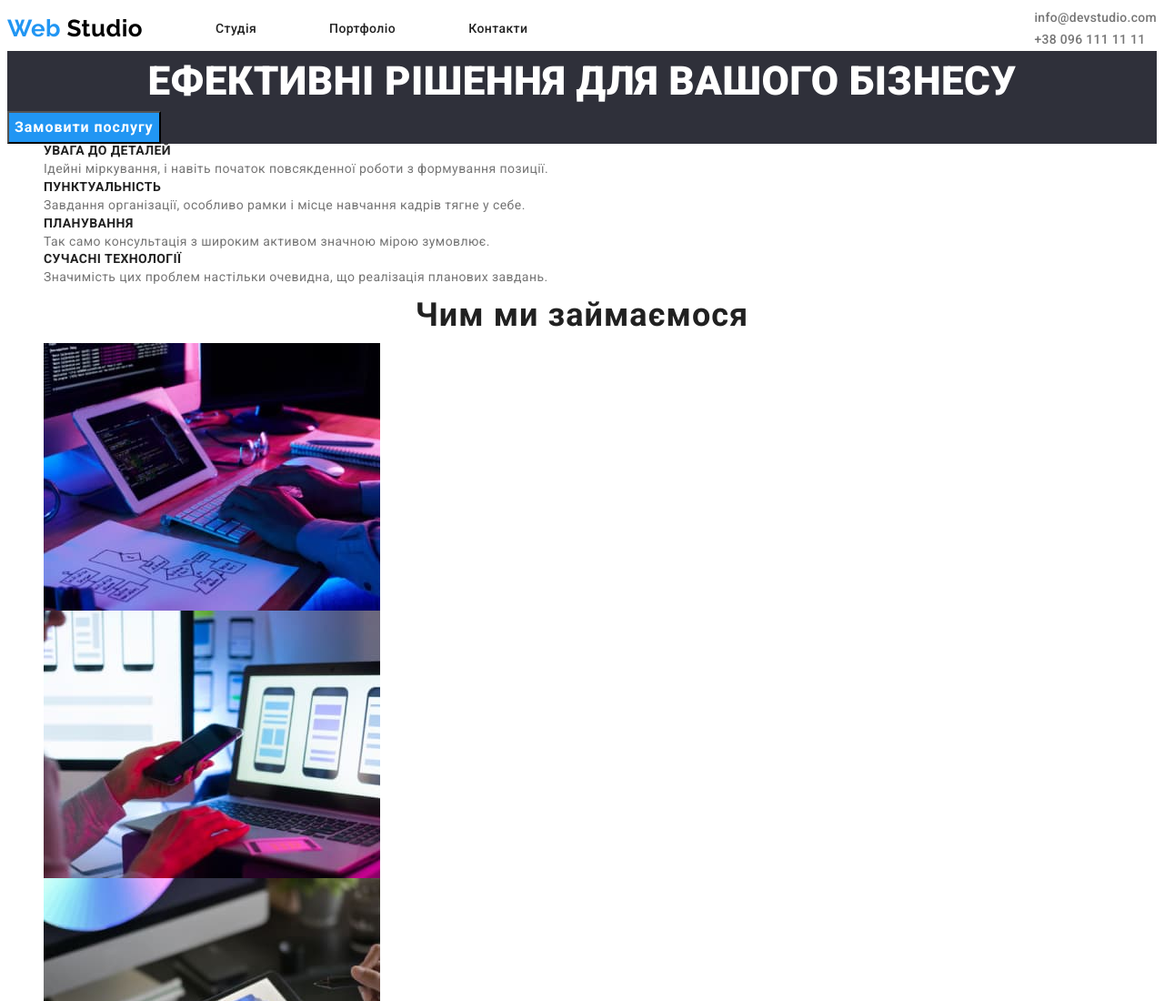
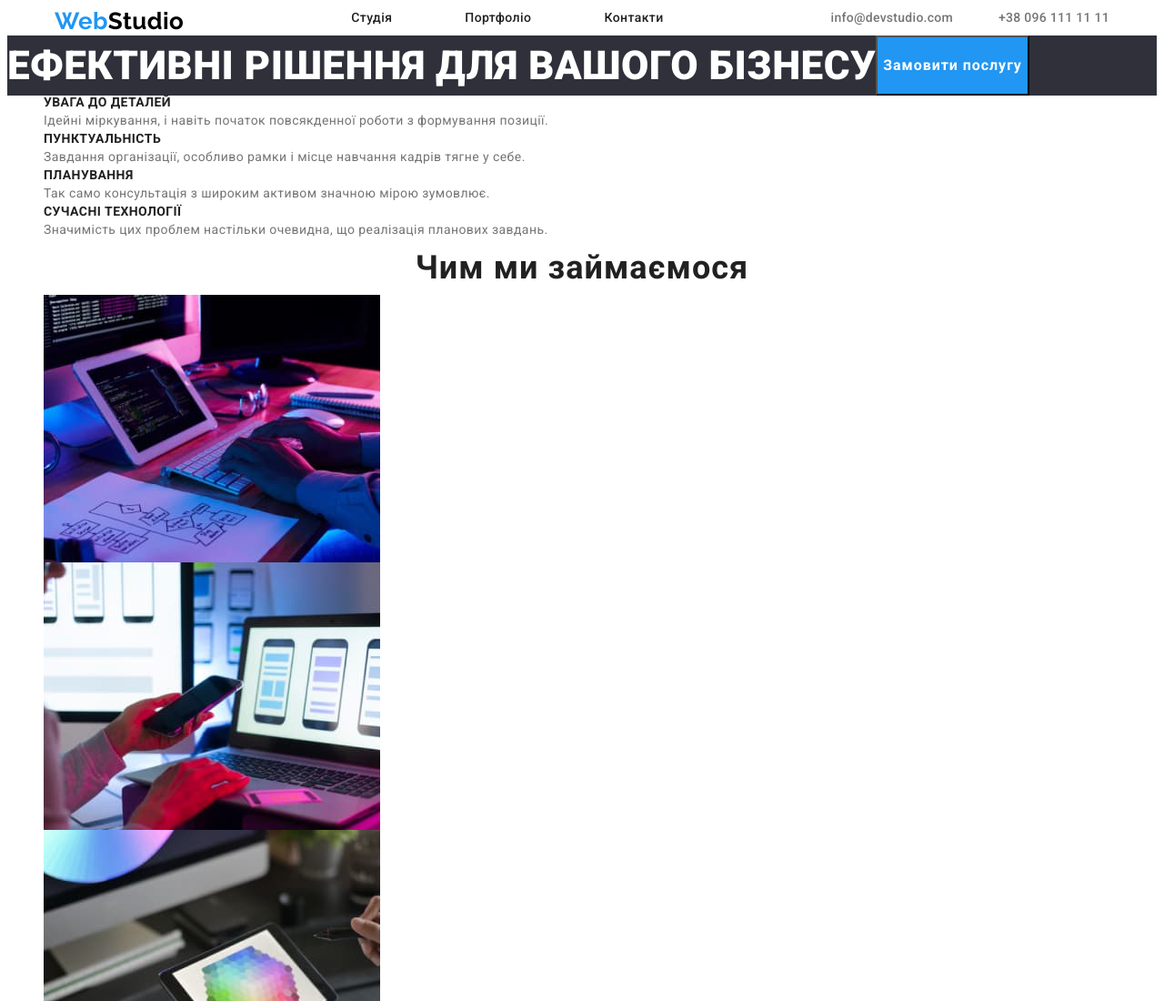
Before and after one commit to Aleksey100ckiy/goit-markup-hw-03, a plain HTML site: page index.html in a window 1280 px wide. Shown: the top 1100 px of the page at 91% size. Drawn offline with Linux system fonts and the light colour scheme.

Commit message:
робить хедер флекс

```diff
--- a/CSS/style.css
+++ b/CSS/style.css
@@ -18,19 +18,38 @@ body{
         letter-spacing: 0.03em;
     color:var(--text-colour);
     }
+
+/* -------------site config------------- */
 img{
     display: block;
 }
-h1, h2, h3, a, p, ul, li{
+h1, h2, h3, a, p{
 margin-top: 0;
 margin-bottom: 0;
+}
+ul, li{
+margin-top: 0;
+margin-bottom: 0;
+}
+/* ---------------header--------------- */
+.conteiner{
+display: flex;
+weight: 1630px;
 }
 .page-header{
 background-color: var(--header-bcg-color);
 }
-.page-header{
+.page-header>*{
 display: flex;
-align-items: center;
+flex-direction: row;
+justify-content: space-around;
+margin-left: auto;
+margin-right: auto;
+}
+.header-nav{
+    display: flex;
+    flex-direction: row;
+    gap: 50px;
 }
 .site-nav{
 display: flex;
@@ -141,9 +160,7 @@ line-height: 1.14;
 letter-spacing: 0.02em;
 color:var(--titles-text-colour);
 }
-.header-nav{
-    margin-left: auto;
-}
+
 .navigation{
 font-family: 'Roboto';
 font-weight: 500;
@@ -186,6 +203,7 @@ text-align: center; }
 .third-section{
 background-color: var(--thirdsec-bcg-color);
 }
+/* ---------------footer--------------- */
 .page-footer{
     background-color:var(--footer-bcg-color);
     color:var(--footer-bigtext-color);
@@ -207,6 +225,7 @@ background-color: var(--thirdsec-bcg-color);
 .footer-nav-link{
     color: var(--footer-navtext-color);
 }
+/* -----------------portfolio page--------------- */
 .portfolio-hero{
     background-color: var(--header-bcg-color);
 }
--- a/index.html
+++ b/index.html
@@ -14,6 +14,7 @@
     />
   </head>
   <body>
+    <div class="page-header">
       <header class="page-header">
         <a class="link logo-site" href="index.html"
           ><span class="logo-first-color">Web</span> Studio</a
@@ -40,10 +41,16 @@
           </li>
         </ul>
       </header>
+    </div>
+
     <main>
       <section class="main-theme">
-        <h1 class="first-title">Ефективні рішення<bl /> для вашого бізнесу</h1>
+        <div class="conteiner hero">
+          <h1 class="first-title">
+            Ефективні рішення<bl /> для вашого бізнесу
+          </h1>
           <button class="button" type="button">Замовити послугу</button>
+        </div>
       </section>
       <section class="">
         <h2 class="visually-hidden">Наші переваги</h2>
```
Also changed, not shown: portfolio.html (+5 -2 lines). Lines whose indentation alone changed are shown as unchanged.
